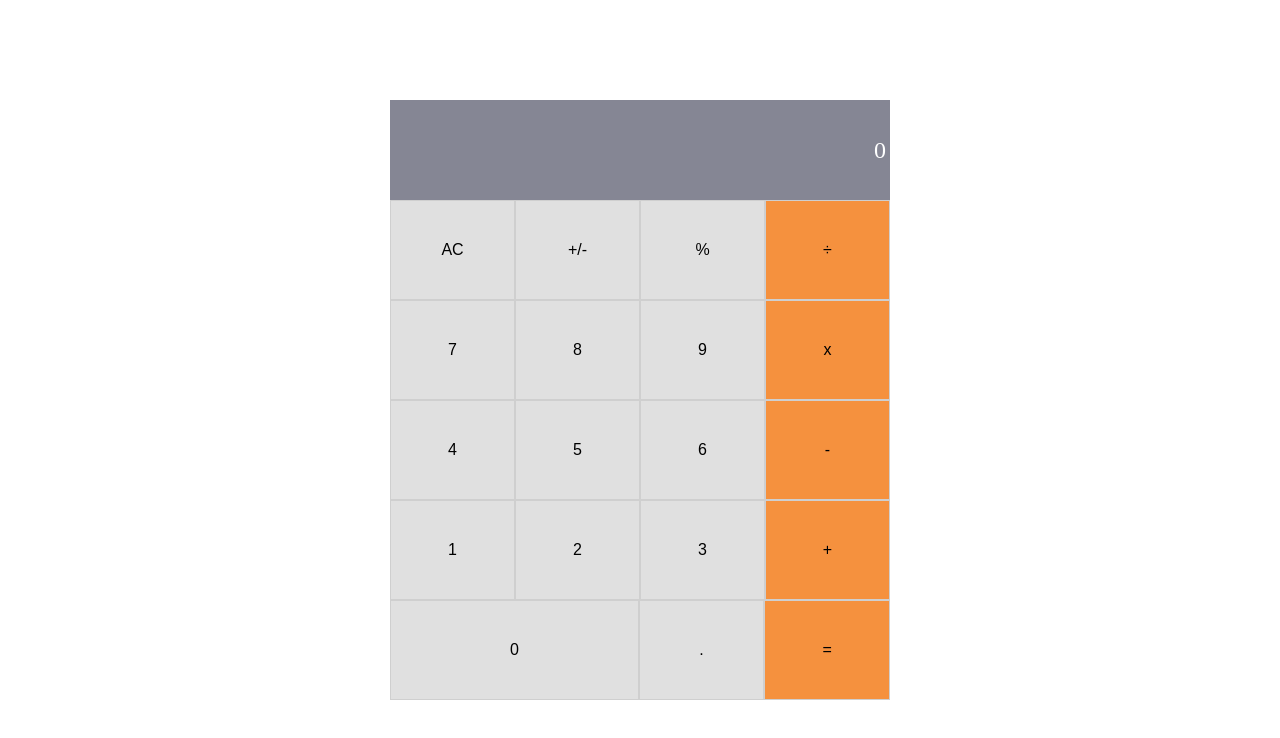
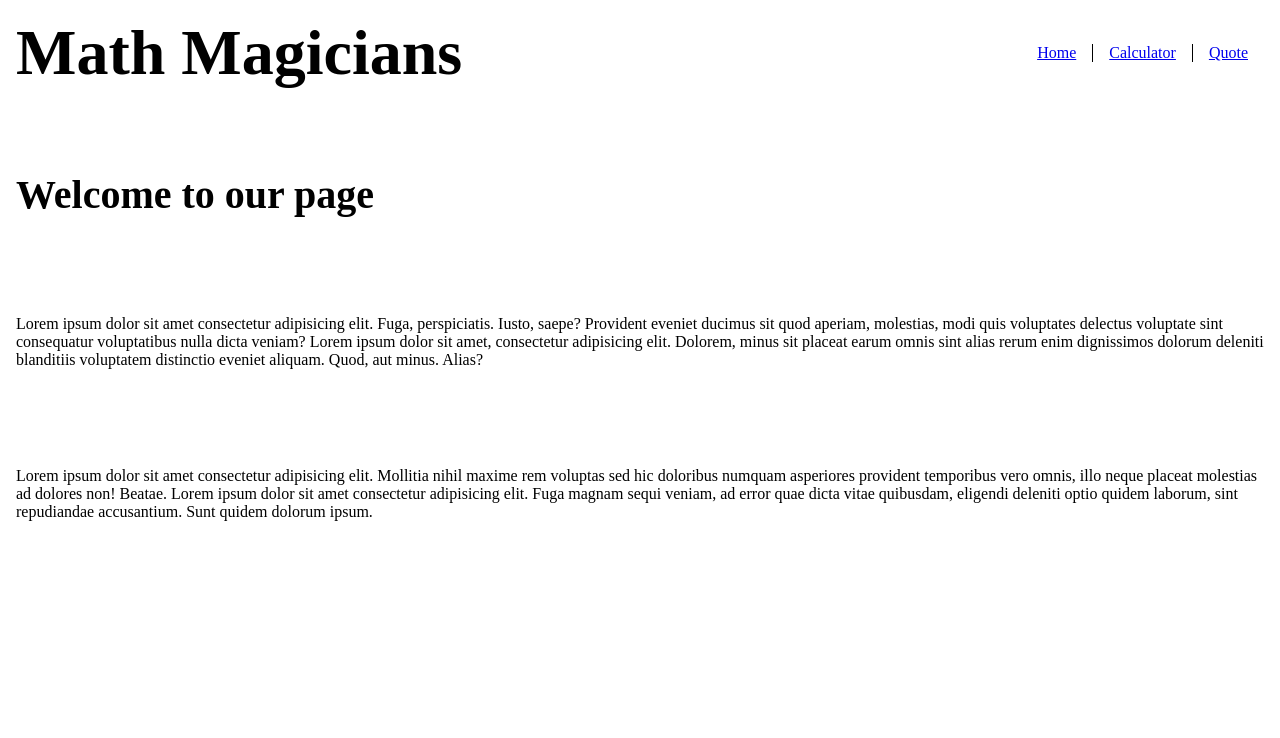
Before and after one commit to asdt560/math-magicians, a React (Create React App) app: page / in a window 1280 px wide. Shown: the top 738 px of the page. Built offline with nearby package versions, Linux system fonts and the light colour scheme.

Commit message:
Add other website components and routing

```diff
--- a/package.json
+++ b/package.json
@@ -12,6 +12,7 @@
     "gh-pages": "^4.0.0",
     "react": "^18.2.0",
     "react-dom": "^18.2.0",
+    "react-router-dom": "^6.4.3",
     "react-scripts": "5.0.1",
     "web-vitals": "^2.1.4"
   },
--- a/src/App.js
+++ b/src/App.js
@@ -1,11 +1,25 @@
-import Calculator from './components/Calculator';
-import Title from './components/title';
+import React from 'react';
+import {
+  BrowserRouter as Router,
+  Routes,
+  Route,
+} from 'react-router-dom';
+import Quote from './components/Quote';
+import CalculatorPage from './components/CalculatorPage';
+import Home from './components/Home';
+import Navbar from './components/Navbar';
 
 function App() {
   return (
     <main>
-      <Title />
-      <Calculator />
+      <Router>
+        <Navbar />
+        <Routes>
+          <Route path="/" element={<Home />} />
+          <Route path="/calculator" element={<CalculatorPage />} />
+          <Route path="/quote" element={<Quote />} />
+        </Routes>
+      </Router>
     </main>
   );
 }
--- /dev/null
+++ b/src/components/CalculatorPage.js
@@ -0,0 +1,14 @@
+import React from 'react';
+import Title from './title';
+import Calculator from './Calculator';
+
+function CalculatorPage() {
+  return (
+    <section className="pagecontainer">
+      <Title />
+      <Calculator />
+    </section>
+  );
+}
+
+export default CalculatorPage;
--- /dev/null
+++ b/src/components/Home.js
@@ -0,0 +1,31 @@
+import React from 'react';
+
+function Home() {
+  return (
+    <section className="homecontainer">
+      <h2>Welcome to our page</h2>
+      <p>
+        Lorem ipsum dolor sit amet consectetur adipisicing elit.
+        Fuga, perspiciatis. Iusto, saepe? Provident eveniet ducimus sit
+        quod aperiam, molestias, modi quis voluptates delectus voluptate
+        sint consequatur voluptatibus nulla dicta veniam?
+        Lorem ipsum dolor sit amet, consectetur adipisicing elit.
+        Dolorem, minus sit placeat earum omnis sint alias rerum enim dignissimos
+        dolorum deleniti blanditiis voluptatem distinctio eveniet aliquam.
+        Quod, aut minus. Alias?
+      </p>
+      <p>
+        Lorem ipsum dolor sit amet consectetur adipisicing elit.
+        Mollitia nihil maxime rem voluptas sed hic doloribus
+        numquam asperiores provident temporibus vero omnis,
+        illo neque placeat molestias ad dolores non! Beatae.
+        Lorem ipsum dolor sit amet consectetur adipisicing elit.
+        Fuga magnam sequi veniam, ad error quae dicta vitae quibusdam,
+        eligendi deleniti optio quidem laborum, sint repudiandae accusantium.
+        Sunt quidem dolorum ipsum.
+      </p>
+    </section>
+  );
+}
+
+export default Home;
--- /dev/null
+++ b/src/components/Navbar.js
@@ -0,0 +1,17 @@
+import React from 'react';
+import { Link } from 'react-router-dom';
+
+function Navbar() {
+  return (
+    <header>
+      <h1>Math Magicians</h1>
+      <ul>
+        <li className="navitem"><Link to="/">Home</Link></li>
+        <li className="navitem"><Link to="/calculator">Calculator</Link></li>
+        <li className="navitem"><Link to="/quote">Quote</Link></li>
+      </ul>
+    </header>
+  );
+}
+
+export default Navbar;
--- /dev/null
+++ b/src/components/Quote.js
@@ -0,0 +1,15 @@
+import React from 'react';
+
+function Quote() {
+  return (
+    <section className="quotecontainer">
+      <h2>
+        Mathematics is not about numbers,
+        equations, calculations or algorithms:
+        it is about understanding. --William Paul Thurston
+      </h2>
+    </section>
+  );
+}
+
+export default Quote;
--- a/src/components/title.js
+++ b/src/components/title.js
@@ -5,7 +5,7 @@ const Title = () => {
     document.title = 'Calculator';
   });
   return (
-    <section hidden><div>Lets do some Math</div></section>
+    <section><h2>Lets do some Math!</h2></section>
   );
 };
 
--- a/src/index.css
+++ b/src/index.css
@@ -8,6 +8,7 @@
   width: 100vw;
   height: 100vh;
   display: flex;
+  flex-direction: column;
   justify-content: space-around;
 }
 
@@ -15,13 +16,13 @@ main {
   width: 100vw;
   height: 100vh;
   display: flex;
-  justify-content: space-around;
+  flex-direction: column;
 }
 
 .calculator {
   width: 50%;
   max-width: 500px;
-  height: 75vh;
+  height: 70vh;
   background-color: #858694;
   align-self: center;
   display: flex;
@@ -60,3 +61,53 @@ main {
 .orange {
   background-color: #f5913e;
 }
+
+.pagecontainer {
+  display: flex;
+  justify-content: space-around;
+  max-height: 70vh;
+}
+
+header {
+  display: flex;
+  justify-content: space-between;
+  padding: 1rem;
+}
+
+h1 {
+  font-size: 4rem;
+}
+
+h2 {
+  font-size: 2.5rem;
+}
+
+ul {
+  display: flex;
+  list-style: none;
+  padding: 0;
+}
+
+.navitem {
+  align-self: center;
+  padding: 0 1rem;
+}
+
+.navitem:not(:first-child) {
+  border-left: 1px solid black;
+}
+
+.homecontainer {
+  padding: 1rem;
+  display: flex;
+  flex-direction: column;
+  justify-content: space-around;
+  height: 60vh;
+}
+
+.quotecontainer {
+  display: flex;
+  padding: 2rem;
+  height: 50vh;
+  align-items: center;
+}
```
Also changed, not shown: 1 other file (tests, documents, lock files or other folders).
